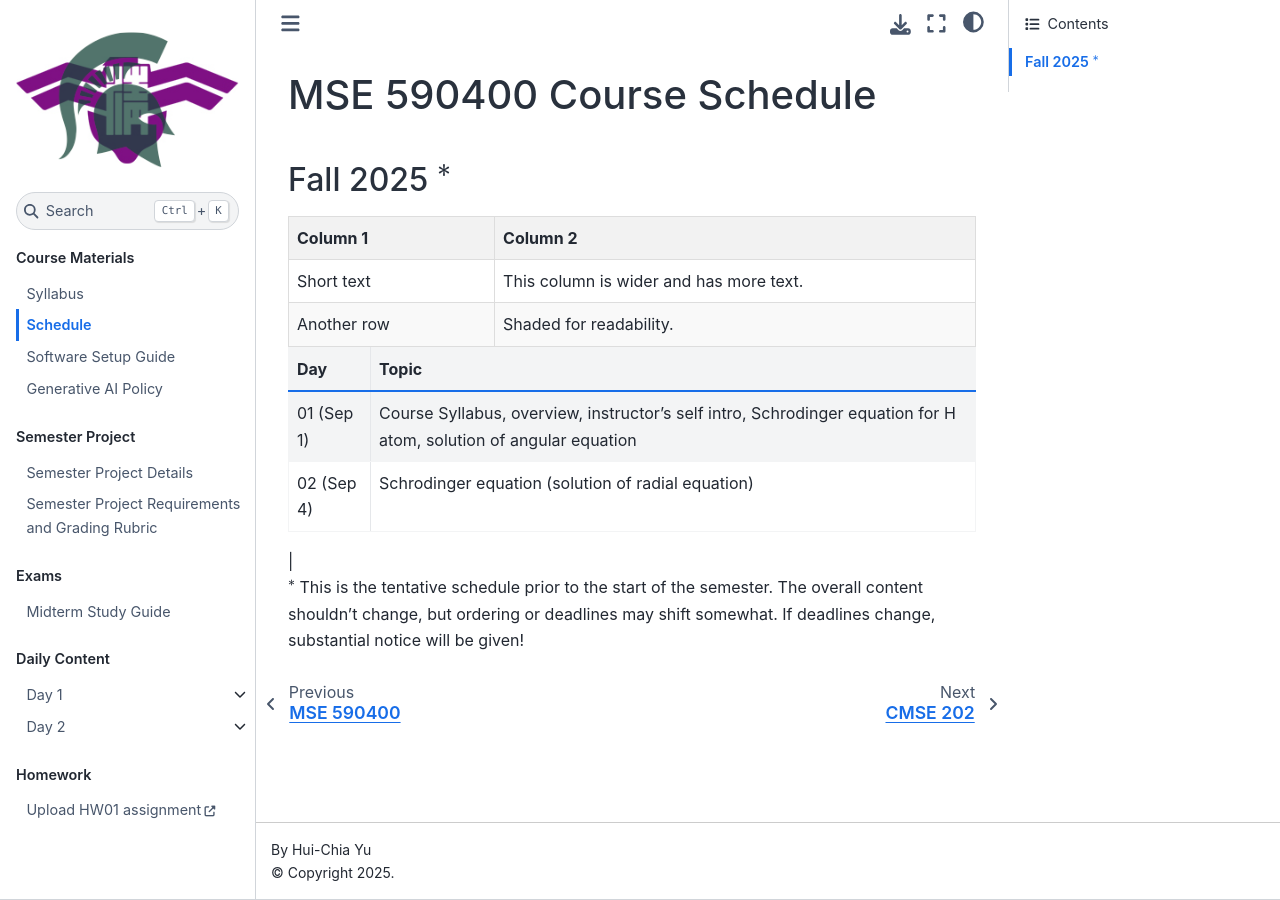
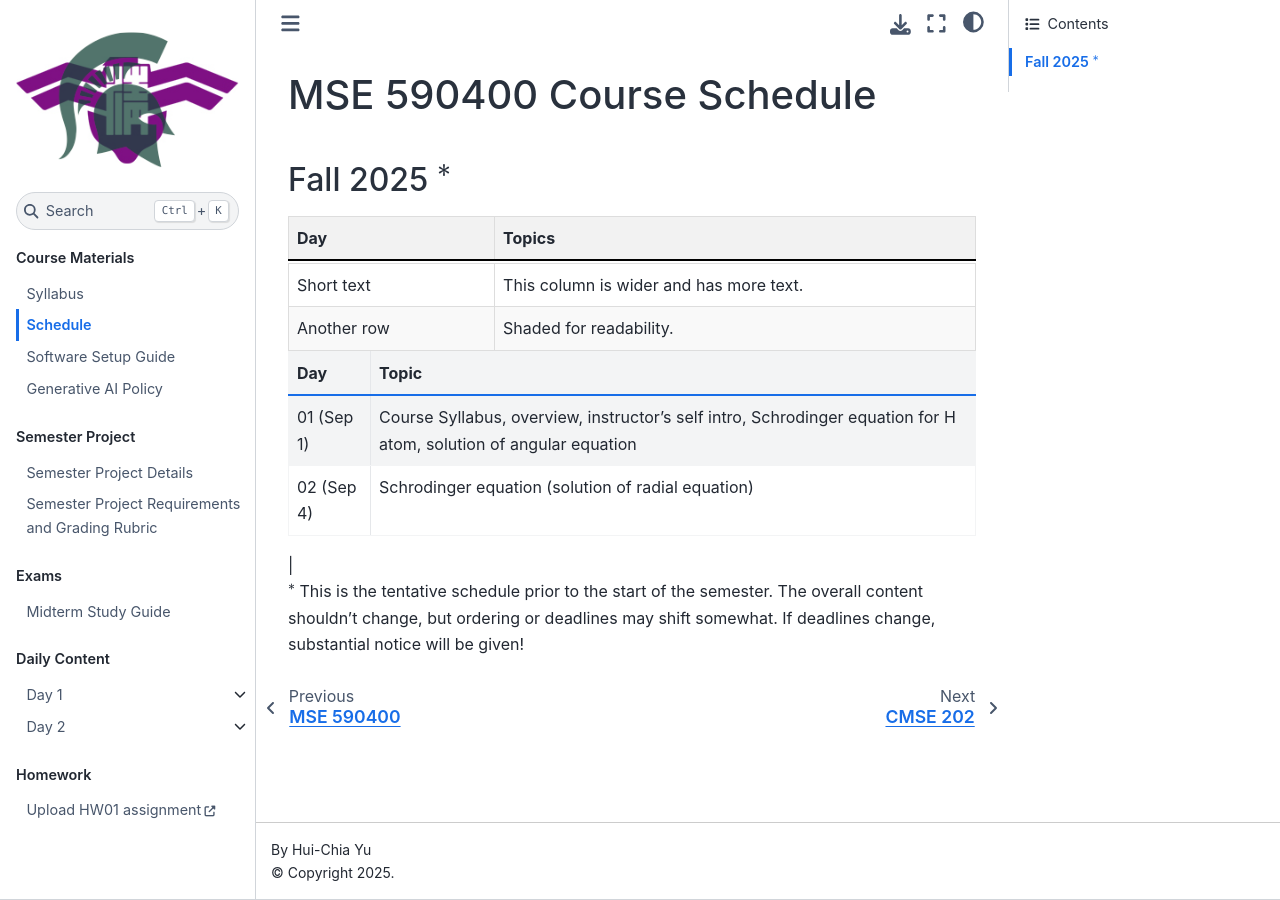
Before and after one commit to huichiayu/nth_mse.github.io, a Jupyter Book: the page built from course_materials/MSE590400_Calendar.md, in a window 1280 px wide. Built offline with Jupyter Book 1.0.4 settings and Sphinx 7.4.7 and the Sphinx Book theme 1.1.4, drawn with Linux system fonts in a browser that asks for light colours; pages that are not in the unit, such as notebooks, are missing from menus.

Commit message:
test html in md

```diff
--- a/course_materials/MSE590400_Calendar.md
+++ b/course_materials/MSE590400_Calendar.md
@@ -9,8 +9,11 @@
     <col style="width:70%">
   </colgroup>
   <tr style="background-color: #f2f2f2;">
-    <th style="border: 1px solid #ddd; padding: 8px;">Column 1</th>
-    <th style="border: 1px solid #ddd; padding: 8px;">Column 2</th>
+    <th style="border: 1px solid #ddd; padding: 8px;">Day</th>
+    <th style="border: 1px solid #ddd; padding: 8px;">Topics</th>
+  </tr>
+  <tr>
+    <td colspan="2" style="border-top: 2px solid #000;"></td> <!-- HLINE -->
   </tr>
   <tr>
     <td style="border: 1px solid #ddd; padding: 8px;">Short text</td>
```
